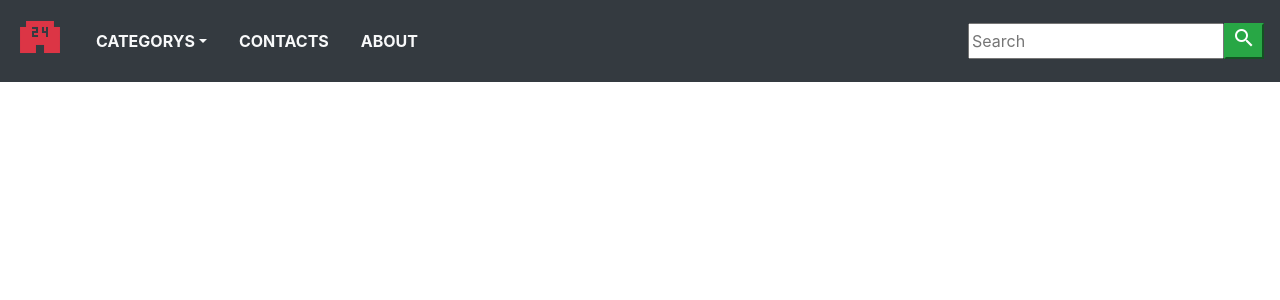
After one commit to arhigeneral/ecommerce-root, a Django app: template shop/templates/base.html in a window 1280 px wide. The commit adds this page. Shown: the top 300 px of the page. Run offline with Django 3.2, Linux system fonts and the light colour scheme; the template is opened without the code that fills it, so the values that code supplies are empty.

Commit message:
Navbar added!

```diff
--- /dev/null
+++ b/shop/templates/base.html
@@ -0,0 +1,71 @@
+<!doctype html>
+<html lang="en">
+  <head>
+    <!-- Required meta tags -->
+    <meta charset="utf-8">
+    <meta name="viewport" content="width=device-width, initial-scale=1, shrink-to-fit=no">
+
+    <!-- Bootstrap CSS -->
+    <link rel="stylesheet" href="https://cdn.jsdelivr.net/npm/bootstrap@4.5.3/dist/css/bootstrap.min.css" integrity="sha384-TX8t27EcRE3e/ihU7zmQxVncDAy5uIKz4rEkgIXeMed4M0jlfIDPvg6uqKI2xXr2" crossorigin="anonymous">
+    <link href="https://fonts.googleapis.com/icon?family=Material+Icons" rel="stylesheet">
+    <title>{% block title %}{% endblock %}</title>
+    <style type="text/css">
+      .material-icons.md-48 { font-size: 48px; }
+      .material-icons.md-24 { font-size: 24px; }
+    </style>
+  </head>
+  <body>
+    <!-- <header>
+      <a href="{%url 'home' %}">Home</a>
+      <a href="{%url 'about' %}">About</a>
+    </header> -->
+    <nav class="navbar navbar-expand-md navbar-light bg-dark">
+      <a href="#" class="navbar-brand">
+        <i class="material-icons text-danger material-icons md-48">local_convenience_store</i>
+      </a>
+      <button class="navbar-toggler bg-light" data-toggle="collapse" data-target= "#navbar">
+        <span class="navbar-toggler-icon"></span>
+      </button>
+      <div id="navbar" class="collapse navbar-collapse justify-content-between">
+        <ul class = "navbar-nav">
+          <li class="nav-item dropdown" ><a class="nav-link text-light text-uppercase font-weight-bold px-3 dropdown-toggle"
+             data-toggle = "dropdown"href="">Categorys</a>
+            <div class="dropdown-menu">
+              <a class="dropdown-item" href="#">Catefory1</a>
+              <a class="dropdown-item" href="#">Catefory2</a>
+              <a class="dropdown-item" href="#">Catefory3</a>
+              <a class="dropdown-item" href="#">Catefory4</a>
+              <a class="dropdown-item" href="#">Catefory5</a>
+            </div>
+          </li>
+          <li class="nav-item"><a class="nav-link text-light text-uppercase font-weight-bold px-3"href="">Contacts</a></li>
+          <li class="nav-item"><a class="nav-link text-light text-uppercase font-weight-bold px-3"href="">About</a></li>
+        </ul>
+        <form class="form-inline">
+          <div class="input-group">
+            <input type="text" placeholder="Search">
+            <div class="">
+              <button class="btn-success"><i class="material-icons material-icons md-24">search</i></button>
+
+            </div>
+          </div>
+
+        </form>
+      </div>
+    </nav>
+    {% block content %}
+    {% endblock %}
+
+    <!-- Optional JavaScript; choose one of the two! -->
+
+    <!-- Option 1: jQuery and Bootstrap Bundle (includes Popper) -->
+    <script src="https://code.jquery.com/jquery-3.5.1.slim.min.js" integrity="sha384-DfXdz2htPH0lsSSs5nCTpuj/zy4C+OGpamoFVy38MVBnE+IbbVYUew+OrCXaRkfj" crossorigin="anonymous"></script>
+    <script src="https://cdn.jsdelivr.net/npm/bootstrap@4.5.3/dist/js/bootstrap.bundle.min.js" integrity="sha384-ho+j7jyWK8fNQe+A12Hb8AhRq26LrZ/JpcUGGOn+Y7RsweNrtN/tE3MoK7ZeZDyx" crossorigin="anonymous"></script>
+
+    <!-- Option 2: jQuery, Popper.js, and Bootstrap JS
+    <script src="https://code.jquery.com/jquery-3.5.1.slim.min.js" integrity="sha384-DfXdz2htPH0lsSSs5nCTpuj/zy4C+OGpamoFVy38MVBnE+IbbVYUew+OrCXaRkfj" crossorigin="anonymous"></script>
+    <script src="https://cdn.jsdelivr.net/npm/popper.js@1.16.1/dist/umd/popper.min.js" integrity="sha384-9/reFTGAW83EW2RDu2S0VKaIzap3H66lZH81PoYlFhbGU+6BZp6G7niu735Sk7lN" crossorigin="anonymous"></script>
+    <script src="https://cdn.jsdelivr.net/npm/bootstrap@4.5.3/dist/js/bootstrap.min.js" integrity="sha384-w1Q4orYjBQndcko6MimVbzY0tgp4pWB4lZ7lr30WKz0vr/aWKhXdBNmNb5D92v7s" crossorigin="anonymous"></script>
+    -->
+  </body>
+</html>
```
Also changed, not shown: shop/templates/about.html (+9 -10 lines), shop/templates/home.html (+10 -10 lines).
